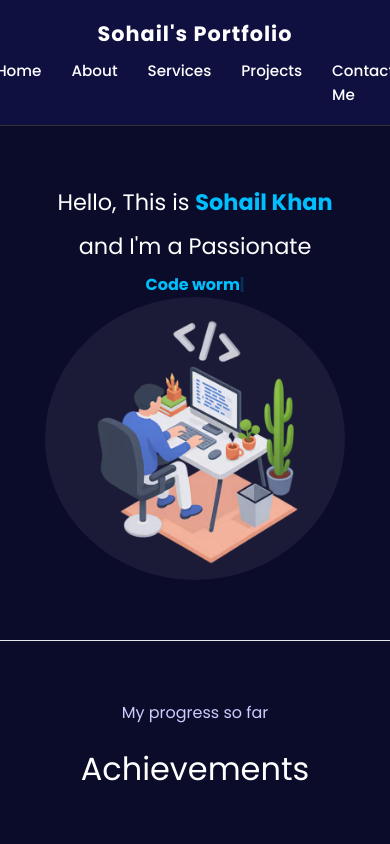
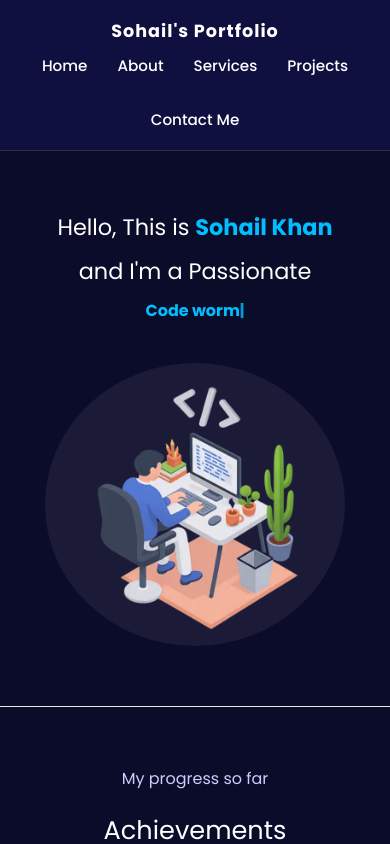
Before and after one commit to Developer-Sohail786/Backend-Authentication-System-JWT-with-UI, a React (Vite) app in the folder Authentication System/Frontend/: page /portfolio in a window 390 px wide. Shown: the top 844 px of the page. Built offline with nearby package versions, Linux system fonts and the light colour scheme; sample sign-in values are in the browser's storage.

Commit message:
Refactor CSS for responsiveness and layout improvements
Added responsive design features and improved layout for various sections.

```diff
--- a/Authentication System/Frontend/src/Assets/style.css
+++ b/Authentication System/Frontend/src/Assets/style.css
@@ -12,6 +12,7 @@ body {
   background-color: #0b0b2a;
   color: white;
   scroll-behavior: smooth;
+  overflow-x: hidden;
 }
 
 /* ==============================
@@ -27,6 +28,7 @@ header {
   position: sticky;
   top: 0;
   z-index: 10;
+  flex-wrap: wrap;
 }
 
 header span {
@@ -40,6 +42,8 @@ nav ul {
   display: flex;
   list-style: none;
   gap: 30px;
+  flex-wrap: wrap;
+  justify-content: center;
 }
 
 nav ul li a {
@@ -63,6 +67,7 @@ nav ul li a:hover {
   align-items: center;
   padding: 100px 80px;
   flex-wrap: wrap;
+  gap: 40px;
 }
 
 .first-sec .left {
@@ -118,6 +123,7 @@ nav ul li a:hover {
   position: relative;
   margin-top: 20px;
   padding-top: 60px;
+  gap: 30px;
 }
 
 .box::before {
@@ -133,6 +139,7 @@ nav ul li a:hover {
 
 .vertical {
   width: 18%;
+  min-width: 160px;
   position: relative;
   text-align: center;
 }
@@ -188,6 +195,7 @@ nav ul li a:hover {
 .anchor {
   text-align: center;
   width: 200px;
+  max-width: 100%;
 }
 
 .social-img {
@@ -226,7 +234,7 @@ nav ul li a:hover {
 .sec-left,
 .sec-right {
   flex: 1;
-  min-width: 300px;
+  min-width: 280px;
 }
 
 .fourth-sec h1 {
@@ -314,12 +322,17 @@ footer {
   header {
     flex-direction: column;
     gap: 10px;
+    padding: 18px 20px;
   }
 
   .first-sec {
     flex-direction: column;
     text-align: center;
     padding: 60px 20px;
+  }
+
+  .first-sec .right {
+    text-align: center;
   }
 
   .box::before {
@@ -338,6 +351,7 @@ footer {
   .fourth-sec {
     flex-direction: column;
     align-items: center;
+    padding: 60px 20px;
   }
 
   .footer {
@@ -345,3 +359,19 @@ footer {
     text-align: center;
   }
 }
+
+/* Extra safety for very small devices */
+@media screen and (max-width: 480px) {
+  header span {
+    font-size: 1.1rem;
+  }
+
+  .second-sec h1,
+  .third-sec h1 {
+    font-size: 1.6rem;
+  }
+
+  .fourth-sec h1 {
+    font-size: 1.5rem;
+  }
+}
```
